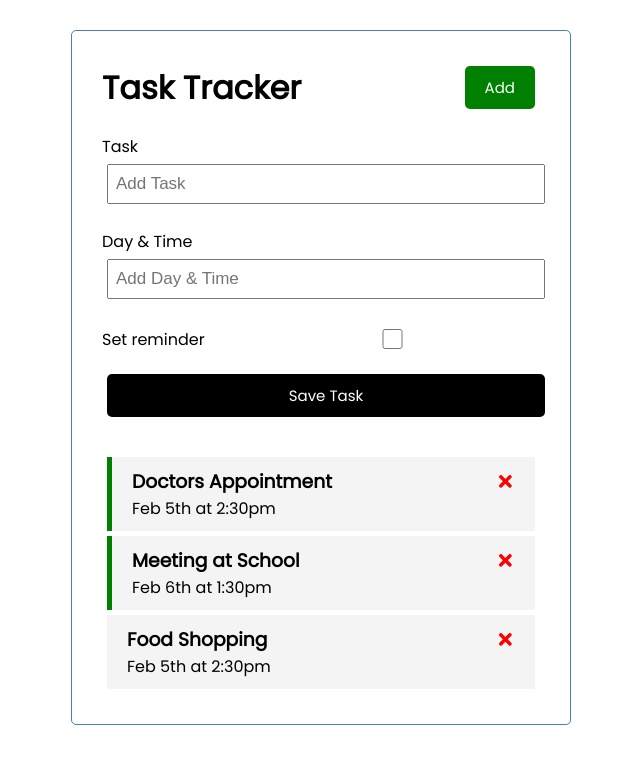
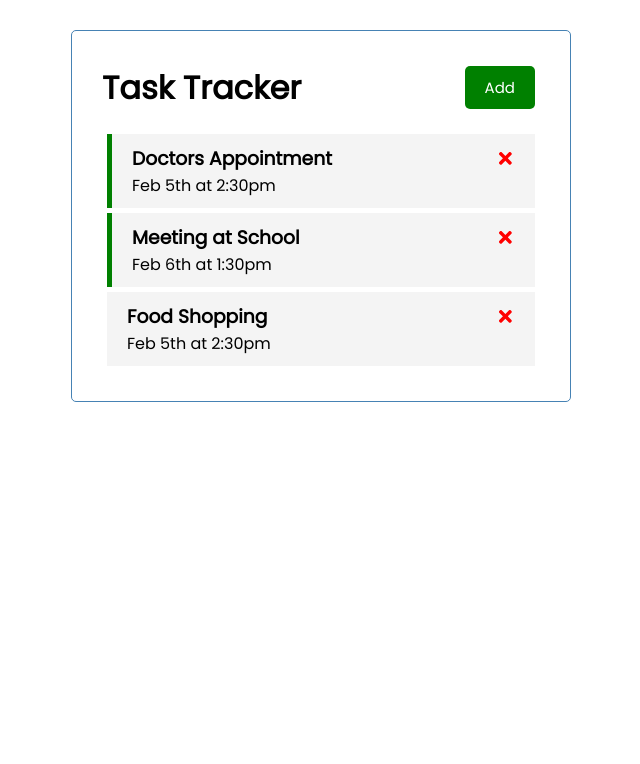
Before and after one commit to p-koskey/task-tracker, a React (Create React App) app: page / in a window 1280 px wide. Shown: the top 764 px of the page, without its empty margins (319-959 px from the left). Built offline with nearby package versions, Linux system fonts and the light colour scheme.

Commit message:
initialize add button to toggle the form state

```diff
--- a/src/App.js
+++ b/src/App.js
@@ -5,6 +5,7 @@
 
 
 function App() {
+  const [showAddTask, setShowAddTask] = useState(false)
    const [tasks, setTasks] = useState([
     {
       id: 1,
@@ -44,8 +45,8 @@
 }
   return (
     <div className="container">
-      <Header></Header>
-      <AddTask onAdd={addTask}/>
+      <Header onAdd={() => setShowAddTask(!showAddTask)} showAdd={showAddTask}></Header>
+      {showAddTask &&<AddTask onAdd={addTask}/>}
       {tasks.length > 0 ?<Tasks tasks={tasks} onDelete={deleteTask} onToggle={toggleReminder}/>: <h3 style={{color:'blue'}}>No Tasks To Show</h3>}
 
     </div>
--- a/src/components/Header.js
+++ b/src/components/Header.js
@@ -2,14 +2,12 @@
 import Button from './Button'
 
 
-const Header = ({title}) => {
-  const onClick = () => {
-    console.log('Click')
-  }
+const Header = ({title, onAdd, showAdd}) => {
+
   return (
    <header className='header'>
      <h1>{title}</h1>
-     <Button color='green' text='Add' onClick={onClick}></Button>
+     <Button color={showAdd? 'red' : 'green'}  text={showAdd? 'Close' : 'Add'} onClick={onAdd}></Button>
 
    </header>
   )
```
Also changed, not shown: 1 other file (tests, documents, lock files or other folders).
